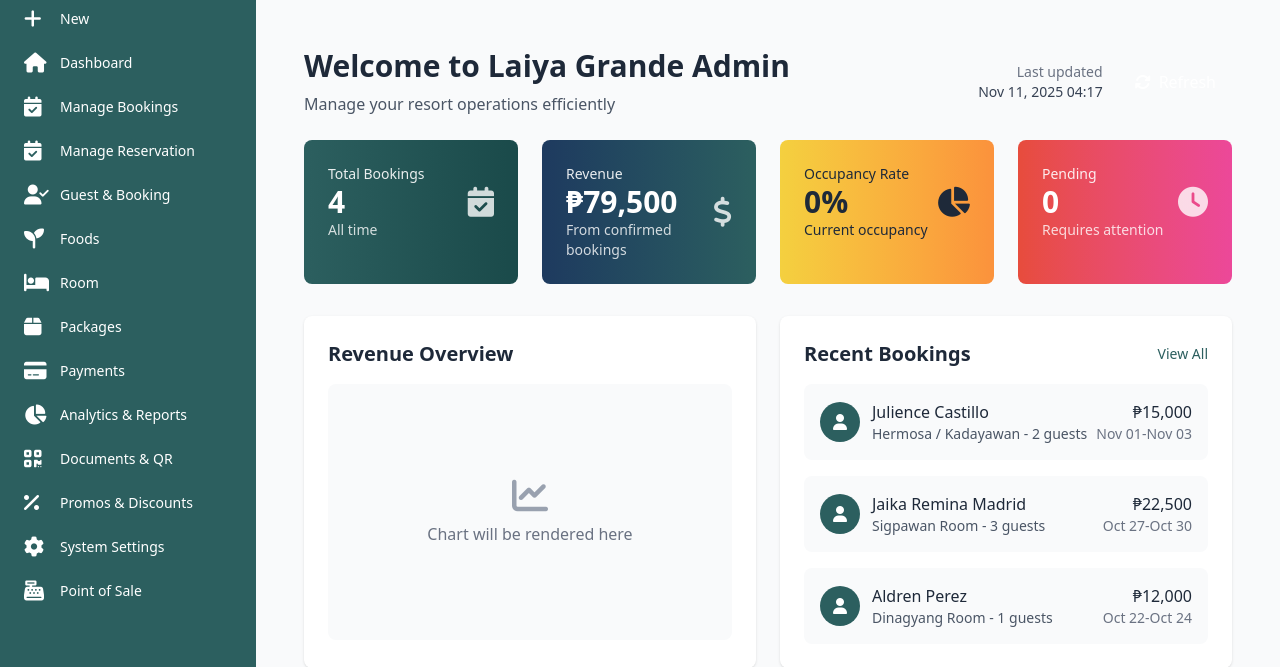
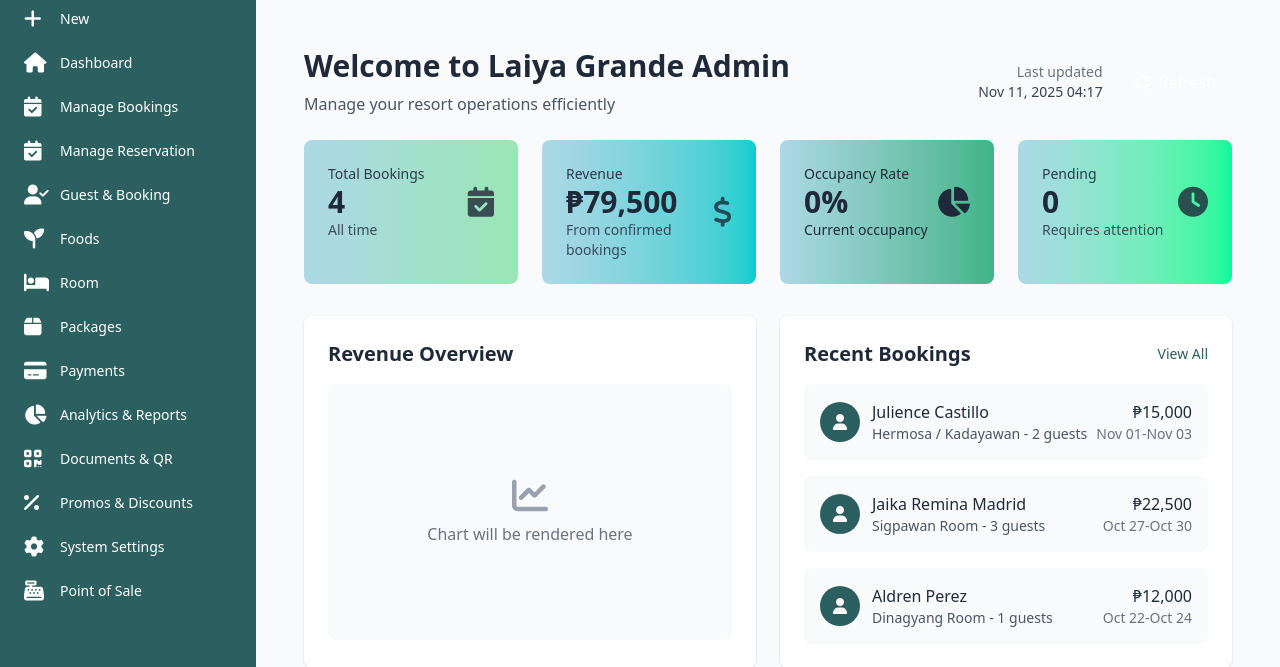
Before and after one commit to jpbreyta/laiya_grande_web, a Laravel app: page /admin/dashboard in a window 1280 px wide. Shown: the part 75-742 px from the top of the page. Run offline with Laravel 12, Linux system fonts and the light colour scheme; a user stored in the database is signed in; data comes from the database, SQL or seed files in the repository; data that the repository does not hold is empty; style sheets or scripts are compiled from the project's sources.

Commit message:
modified: colors

```diff
--- a/resources/views/admin/checkin/show.blade.php
+++ b/resources/views/admin/checkin/show.blade.php
@@ -4,10 +4,7 @@
     <section class="bg-gradient-to-br from-gray-50 to-gray-100 min-h-screen">
         <div class="max-w-6xl mx-auto">
             <div class="relative h-40 md:h-48 rounded-t-2xl overflow-hidden shadow-xl mb-6">
-                <div class="w-full h-full bg-gradient-to-br from-blue-500 to-indigo-600"></div>
-
-                <div class="absolute inset-0 bg-gradient-to-t from-black/70 via-black/40 to-transparent pointer-events-none"></div>
-
+                <div class="w-full h-full bg-gradient-to-br from-[#5f9ea0] to-[#99e6b3]"></div>
                 <div class="absolute top-0 left-0 p-6 md:p-8 z-10">
                     <div class="inline-block bg-white/10 backdrop-blur-md px-5 py-2.5 rounded-xl border border-white/20 shadow-lg">
                         <h1 class="text-2xl md:text-3xl font-extrabold text-transparent bg-clip-text bg-gradient-to-r from-white via-blue-100 to-white tracking-tight drop-shadow-lg">
--- a/resources/views/admin/dashboard/index.blade.php
+++ b/resources/views/admin/dashboard/index.blade.php
@@ -108,7 +108,7 @@
 
         {{-- Statistic Cards --}}
         <div class="grid grid-cols-1 md:grid-cols-2 lg:grid-cols-4 gap-6 mb-8">
-            <div class="dashboard-card bg-gradient-to-r from-[#2C5F5F] to-[#1A4A4A] text-white p-6 rounded-lg">
+            <div class="dashboard-card bg-gradient-to-r from-[#add8e6] to-[#99e6b3] text-gray-800 p-6 rounded-lg">
                 <div class="flex items-center justify-between">
                     <div>
                         <h3 class="text-sm font-medium opacity-90">Total Bookings</h3>
@@ -119,7 +119,7 @@
                 </div>
             </div>
 
-            <div class="dashboard-card bg-gradient-to-r from-[#1E3A5F] to-[#2C5F5F] text-white p-6 rounded-lg">
+            <div class="dashboard-card bg-gradient-to-r from-[#add8e6] to-[#00ced1] text-gray-800 p-6 rounded-lg">
                 <div class="flex items-center justify-between">
                     <div>
                         <h3 class="text-sm font-medium opacity-90">Revenue</h3>
@@ -130,7 +130,7 @@
                 </div>
             </div>
 
-            <div class="dashboard-card bg-gradient-to-r from-[#F4D03F] to-[#FB923C] text-gray-800 p-6 rounded-lg">
+            <div class="dashboard-card bg-gradient-to-r from-[#add8e6] to-[#3eb489] text-gray-800 p-6 rounded-lg">
                 <div class="flex items-center justify-between">
                     <div>
                         <h3 class="text-sm font-medium">Occupancy Rate</h3>
@@ -141,7 +141,7 @@
                 </div>
             </div>
 
-            <div class="dashboard-card bg-gradient-to-r from-[#E74C3C] to-[#EC4899] text-white p-6 rounded-lg">
+            <div class="dashboard-card bg-gradient-to-r from-[#add8e6] to-[#00fa9a] text-gray-800 p-6 rounded-lg">
                 <div class="flex items-center justify-between">
                     <div>
                         <h3 class="text-sm font-medium opacity-90">Pending</h3>
--- a/resources/views/admin/foods/show.blade.php
+++ b/resources/views/admin/foods/show.blade.php
@@ -3,7 +3,7 @@
 @section('content')
     <section class="min-h-screen bg-gradient-to-br from-slate-50 via-white to-slate-100 py-10">
         <div class="max-w-5xl mx-auto px-4 sm:px-6 lg:px-8 space-y-10">
-            <div class="relative overflow-hidden rounded-3xl bg-gradient-to-br from-teal-600 via-emerald-500 to-teal-500 text-white shadow-2xl">
+            <div class="relative overflow-hidden rounded-3xl bg-gradient-to-br from-[#5f9ea0] via-[#99e6b3] to-teal-500 text-white shadow-2xl">
                 <div class="relative p-8 md:p-10">
                     <div class="flex flex-col md:flex-row md:items-end md:justify-between gap-6">
                         <div class="space-y-3">
--- a/resources/views/admin/new/index.blade.php
+++ b/resources/views/admin/new/index.blade.php
@@ -6,7 +6,7 @@
     <div class="max-w-6xl mx-auto">
         <div class="relative rounded-xl overflow-hidden shadow-lg mb-4 h-32">
             <div class="absolute inset-0 bg-[#2C5F5F]"></div>
-            <div class="absolute inset-0 bg-gradient-to-br from-[#2C5F5F] to-emerald-700/70"></div>
+            <div class="absolute inset-0 bg-gradient-to-br from-[#5f9ea0] to-[#99e6b3]"></div>
             <div class="absolute inset-0 bg-gradient-to-t from-black/20 to-transparent"></div>
             <div class="absolute bottom-0 left-0 right-0 p-4">
                 <div class="inline-block bg-white/10 backdrop-blur-md px-4 py-2 rounded-lg border border-white/20 shadow">
--- a/resources/views/admin/packages/index.blade.php
+++ b/resources/views/admin/packages/index.blade.php
@@ -29,7 +29,7 @@
             <!-- Statistics Cards -->
             <div class="grid grid-cols-1 md:grid-cols-3 gap-6 mb-6">
                 <!-- Total Packages Card -->
-                <div class="bg-gradient-to-br from-emerald-500 to-cyan-600 rounded-2xl p-6 shadow-lg hover:shadow-xl transform hover:scale-[1.02] transition-all duration-200">
+                <div class="bg-gradient-to-br from-[#5f9ea0] to-[#99e6b3] rounded-2xl p-6 shadow-lg hover:shadow-xl transform hover:scale-[1.02] transition-all duration-200">
                     <div class="flex items-center justify-between">
                         <div>
                             <p class="text-teal-100 text-sm font-medium mb-1">Total Packages</p>
@@ -42,7 +42,7 @@
                 </div>
 
                 <!-- Active Packages Card -->
-                <div class="bg-gradient-to-br from-teal-400 to-blue-600 rounded-2xl p-6 shadow-lg hover:shadow-xl transform hover:scale-[1.02] transition-all duration-200">
+                <div class="bg-gradient-to-br from-[#5f9ea0] to-[#6495ed] rounded-2xl p-6 shadow-lg hover:shadow-xl transform hover:scale-[1.02] transition-all duration-200">
                     <div class="flex items-center justify-between">
                         <div>
                             <p class="text-teal-100 text-sm font-medium mb-1">Active Packages</p>
@@ -55,7 +55,7 @@
                 </div>
 
                 <!-- Total Value Card -->
-                <div class="bg-gradient-to-br from-cyan-500 to-teal-600 rounded-2xl p-6 shadow-lg hover:shadow-xl transform hover:scale-[1.02] transition-all duration-200">
+                <div class="bg-gradient-to-br from-[#5f9ea0] to-[#b0e0e6] rounded-2xl p-6 shadow-lg hover:shadow-xl transform hover:scale-[1.02] transition-all duration-200">
                     <div class="flex items-center justify-between">
                         <div>
                             <p class="text-cyan-100 text-sm font-medium mb-1">Total Value</p>
```
